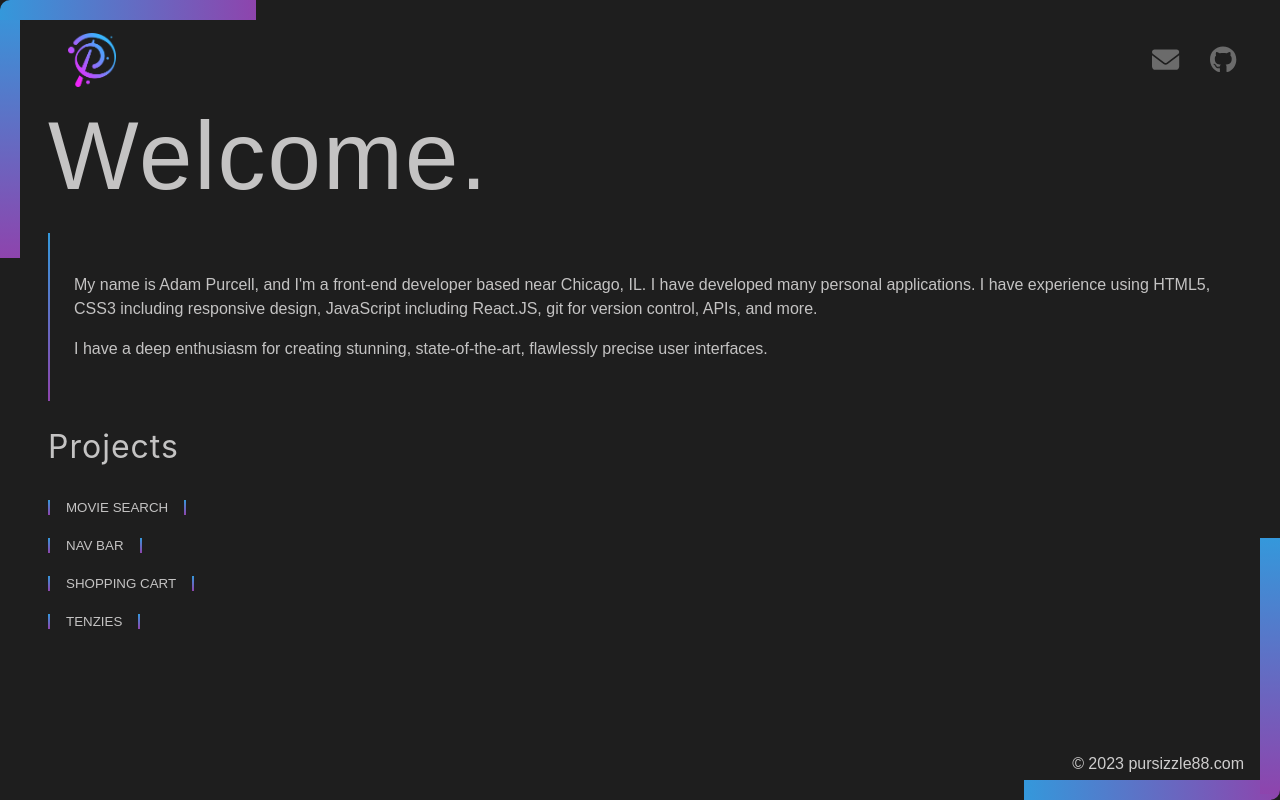
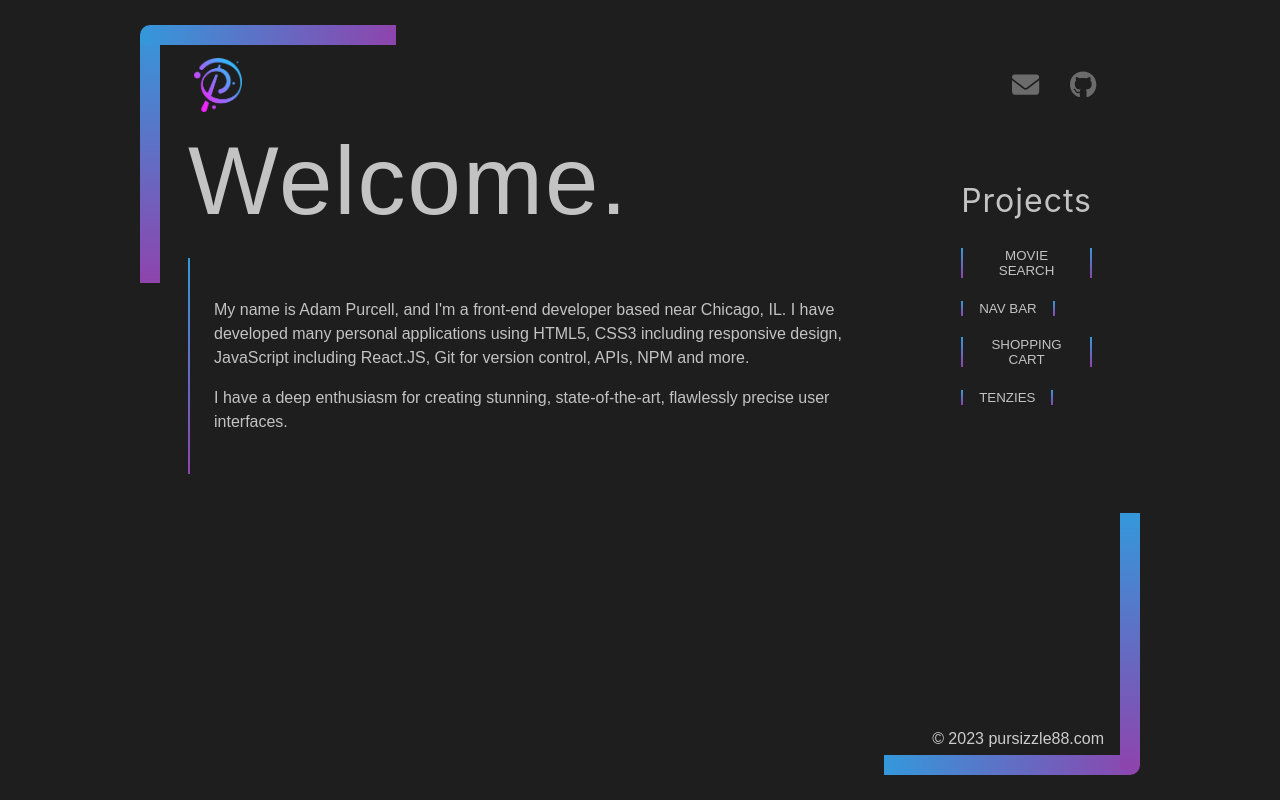
Before and after one commit to Apurcell88/personal-site, a React (Create React App) app: page / in a window 1280 px wide. Built offline with nearby package versions, Linux system fonts and the light colour scheme.

Commit message:
Added styling for larger screen sizes. Cleaned up some code.

```diff
--- a/src/App.css
+++ b/src/App.css
@@ -20,11 +20,15 @@
   --silver-to-steel-blue-v: linear-gradient(to bottom, #c0c0c0, #4682b4);
 }
 
+.master-container {
+  display: flex;
+  justify-content: center;
+}
+
 .App {
-  width: 100vw;
-  height: 100%;
+  max-width: 1000px;
+  /* height: 100%; */
   overflow-x: hidden;
-  position: relative;
 }
 
 .bottom-right-horizontal-border {
@@ -75,6 +79,7 @@ nav {
   align-items: center;
   height: 15vh;
   width: 100vw;
+  max-width: 1000px;
   position: relative;
   left: 9px;
   top: 8px;
@@ -94,6 +99,7 @@ nav {
 
 .nav--logo {
   width: 3rem;
+  cursor: pointer;
 }
 
 .nav--links-container {
@@ -106,6 +112,13 @@ nav {
 .nav--font-awesome-icon {
   font-size: 1.7rem;
   color: rgb(107, 107, 107);
+  cursor: pointer;
+  transition: 0.2s;
+}
+
+.nav--font-awesome-icon:hover {
+  color: #fff;
+  font-size: 1.8rem;
 }
 
 /* --------------- LANDING STYLING --------------- */
@@ -179,14 +192,19 @@ nav {
   border-bottom: 3px solid transparent;
   background: transparent;
   color: rgb(196, 195, 195);
-  font-family: 'Poppins', sans-serif;
   margin-bottom: 1rem;
   padding: 0 1rem;
+  cursor: pointer;
+  transition: 0.5s;
+}
+
+.landing--projects-project-title:hover {
+  color: #fff;
 }
 /* --------------- PROJECT CARD STYLING --------------- */
 @keyframes slideIn {
   from {
-    right: -400px;
+    right: -75px;
   }
   to {
     right: 0;
@@ -217,6 +235,7 @@ nav {
 .project-card--title {
   font-weight: 400;
   padding-bottom: 5px;
+  text-transform: capitalize;
 }
 
 .project-card--description-container {
@@ -238,7 +257,6 @@ nav {
 .project-card--button {
   background-color: transparent;
   border-bottom: 3px solid;
-  font-family: 'Poppins', sans-serif;
 }
 
 .project-card--link {
@@ -249,7 +267,7 @@ nav {
 
 /* --------------- FOOTER STYLING --------------- */
 footer {
-  height: 25vh;
+  height: 10vh;
   background-color: rgb(30, 30, 30);
   text-align: center;
   display: flex;
@@ -332,3 +350,19 @@ footer {
     margin-right: 1rem;
   }
 }
+
+@media screen and (min-width: 1000px) {
+  .master-container {
+    height: 100vh;
+    align-items: center;
+  }
+
+  .App {
+    max-height: 750px;
+  }
+
+  .landing--outer-container {
+    display: flex;
+    align-items: center;
+  }
+}
--- a/src/App.js
+++ b/src/App.js
@@ -13,7 +13,8 @@ function App() {
   const [isContainerVisible, setIsContainerVisible] = useState(false);
 
   return (
-    <div className="App">
+    <div className="master-container">
+      <div className="App">
         <div
           className='bottom-right-horizontal-border'
           style={{ background: `var(${backgroundColor[0]})`}}
@@ -39,7 +40,9 @@ function App() {
           setIsContainerVisible={setIsContainerVisible}
         />
         <Footer backgroundColor={backgroundColor} />
+      </div>
     </div>
+
   );
 }
 
--- a/src/Components/DefaultLanding.js
+++ b/src/Components/DefaultLanding.js
@@ -9,7 +9,7 @@ const DefaultLanding = ({ backgroundColor }) => {
               style={{ borderImage: `var(${backgroundColor[1]}) 0 80%`}}
             >
                 <p className="landing--information-text">
-                    My name is Adam Purcell, and I'm a front-end developer based near Chicago, IL. I have developed many personal applications. I have experience using HTML5, CSS3 including responsive design, JavaScript including React.JS, git for version control, APIs, and more.
+                    My name is Adam Purcell, and I'm a front-end developer based near Chicago, IL. I have developed many personal applications using HTML5, CSS3 including responsive design, JavaScript including React.JS, Git for version control, APIs, NPM and more.
                 </p>
                 <p className="landing--information-text">
                     I have a deep enthusiasm for creating stunning, state-of-the-art, flawlessly precise user interfaces.
--- a/src/Components/Landing.js
+++ b/src/Components/Landing.js
@@ -98,12 +98,15 @@ const Landing = ({
                       setIsContainerVisible={setIsContainerVisible}
                     />
                 }
-                <h2 className="landing--projects-title">Projects</h2>
+
             </div>
             <div className="landing--projects-container">
+                <h2 className="landing--projects-title">
+                  Projects
+                </h2>
                 {projects.map((project) => {
                     return (
-                      <div>
+                      <div className="landing--projects-info-container">
                         <button
                           className="landing--projects-project-title"
                           key={project.id}
```
